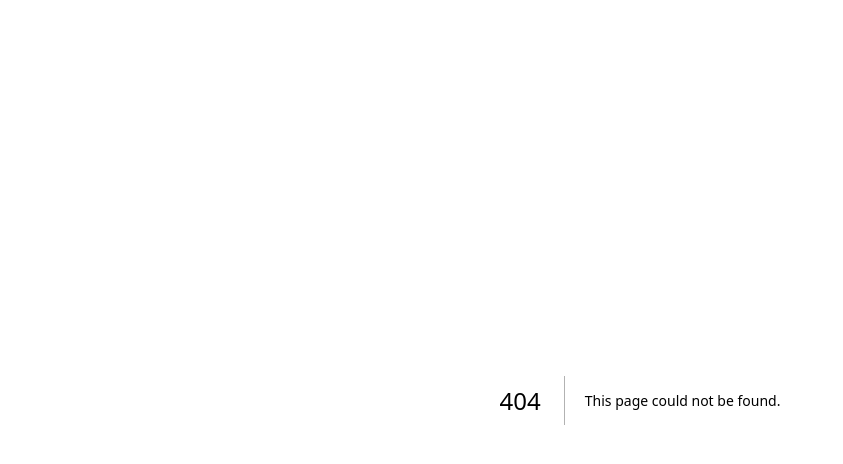
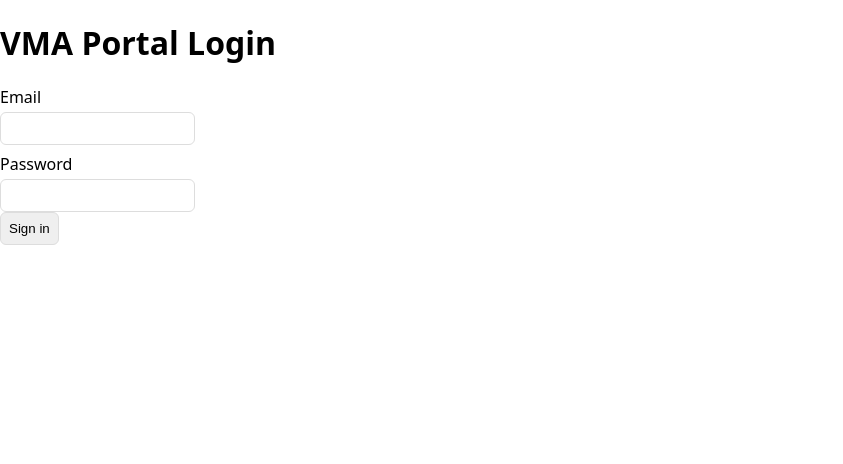
Before and after one commit to LukeCreativeInd/PORTA, a Next.js app: page /login in a window 1280 px wide. Before the commit this address had no page. Shown: the top 464 px of the page, without its empty margins (0-843 px from the left). Built offline with nearby package versions, Linux system fonts and the light colour scheme; no server answers.

Commit message:
Create page.tsx

```diff
--- /dev/null
+++ b/app/(auth)/login/page.tsx
@@ -0,0 +1,37 @@
+'use client';
+import { useState } from 'react';
+import { supabaseBrowser } from '@/lib/supabaseClient';
+import { useRouter } from 'next/navigation';
+
+export default function LoginPage() {
+  const [email, setEmail] = useState('');
+  const [password, setPassword] = useState('');
+  const [error, setError] = useState<string|null>(null);
+  const router = useRouter();
+
+  const onSubmit = async (e:any) => {
+    e.preventDefault();
+    setError(null);
+    const { error } = await supabaseBrowser.auth.signInWithPassword({ email, password });
+    if (error) { setError(error.message); return; }
+    router.push('/dashboard');
+  };
+
+  return (
+    <div className="max-w-sm mx-auto">
+      <h1>VMA Portal Login</h1>
+      <form onSubmit={onSubmit} className="mt-4 space-y-3">
+        <div>
+          <label>Email</label>
+          <input type="email" value={email} onChange={e=>setEmail(e.target.value)} className="w-full"/>
+        </div>
+        <div>
+          <label>Password</label>
+          <input type="password" value={password} onChange={e=>setPassword(e.target.value)} className="w-full"/>
+        </div>
+        {error && <div style={{color:'crimson'}}>{error}</div>}
+        <button type="submit">Sign in</button>
+      </form>
+    </div>
+  );
+}
```
